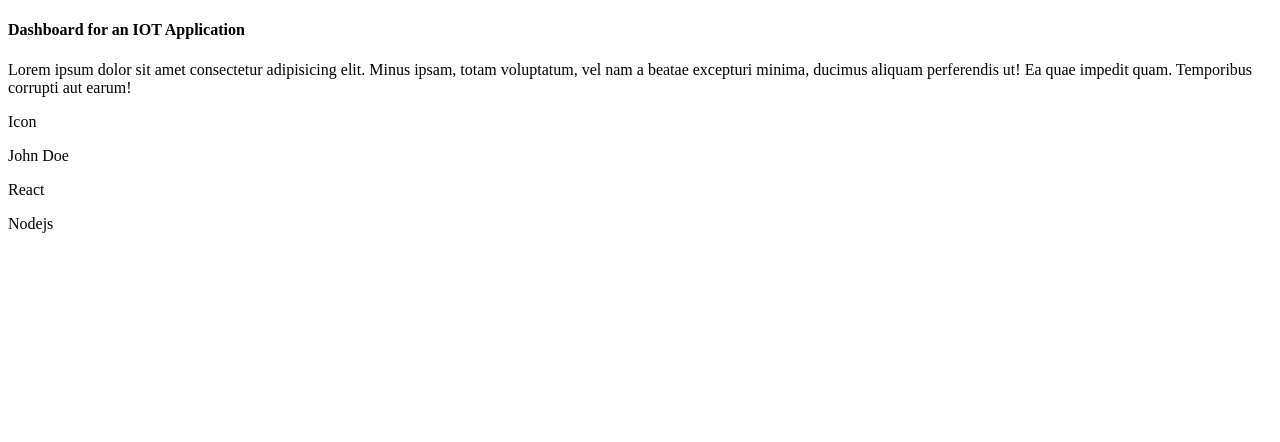
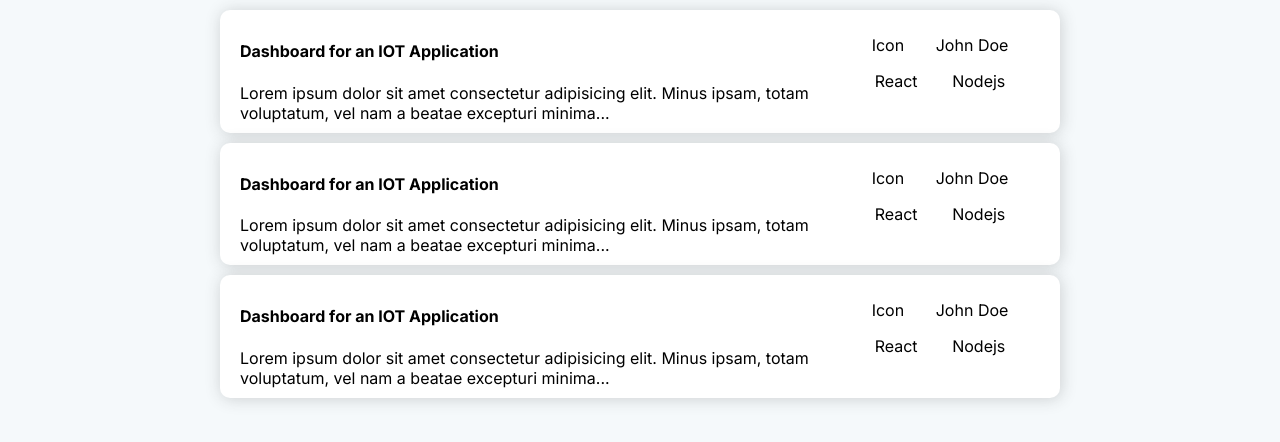
Before and after one commit to Ujjwal-here/Collab-Project-fronEnd, a Next.js app: page / in a window 1280 px wide. Shown: the top 442 px of the page. Built offline with nearby package versions, Linux system fonts and the light colour scheme.

Commit message:
Fixed css files, and added styles for card

```diff
--- a/components/Card.jsx
+++ /dev/null
@@ -1,28 +0,0 @@
-
-
-const Card = () => {
-    return (
-        <div className="card-main">
-            <div className="card-c-1">
-                <h4>Dashboard for an IOT Application</h4>
-                <p className="card-description">
-                    Lorem ipsum dolor sit amet consectetur adipisicing elit. Minus ipsam,
-                    totam voluptatum, vel nam a beatae excepturi minima,
-                    ducimus aliquam perferendis ut! Ea quae impedit quam.
-                    Temporibus corrupti aut earum!
-            </p>
-            </div>
-            <div className="card-c-2">
-                <div className="">
-                    <span>Icon</span>
-                    <p>John Doe</p>
-                </div>
-                <div>
-                    <p>React</p>
-                    <p>Nodejs</p>
-                </div>
-            </div>
-        </div>
-    )
-}
-export default Card
--- a/pages/index.js
+++ /dev/null
@@ -1,7 +0,0 @@
-import Card from '../components/Card'
-
-export default function Home() {
-  return (
-    <Card />
-  )
-}
--- /dev/null
+++ b/public/css/styles.css
@@ -0,0 +1,6 @@
+@import url("https://fonts.googleapis.com/css2?family=Inter:wght@200..900&display=swap");
+
+body {
+    font-family: Inter;
+    background-color: #f5f9fb;
+}
--- /dev/null
+++ b/src/components/Cards.js
@@ -0,0 +1,13 @@
+import Card from "./Cards/Card";
+
+const Cards = () => {
+    return (
+        <>
+            <Card />
+            <Card />
+            <Card />
+        </>
+    );
+};
+
+export default Cards;
--- /dev/null
+++ b/src/components/Cards/Card.jsx
@@ -0,0 +1,25 @@
+import styles from "./Card.module.css";
+import Tags from "./Tags";
+
+const Card = () => {
+    return (
+        <div className={styles.cardMain}>
+            <div className={styles.cardCol1}>
+                <h4>Dashboard for an IOT Application</h4>
+                <div className={styles.cardDescription}>
+                    Lorem ipsum dolor sit amet consectetur adipisicing elit.
+                    Minus ipsam, totam voluptatum, vel nam a beatae excepturi
+                    minima...
+                </div>
+            </div>
+            <div className={styles.cardCol2}>
+                <div className={styles.userInfo}>
+                    <span>Icon</span>
+                    <span>John Doe</span>
+                </div>
+                <Tags />
+            </div>
+        </div>
+    );
+};
+export default Card;
--- /dev/null
+++ b/src/components/Cards/Card.module.css
@@ -0,0 +1,39 @@
+.cardMain {
+    display: flex;
+    width: 800px;
+    margin: 10px auto;
+    justify-content: space-between;
+    align-items: center;
+    background-color: #fff;
+    border-radius: 10px;
+    padding: 10px 20px;
+    -webkit-box-shadow: 1px 1px 16px 0px rgba(50, 50, 50, 0.205);
+    -moz-box-shadow: 1px 1px 16px 0px rgba(50, 50, 50, 0.205);
+    box-shadow: 1px 1px 16px 0px rgba(50, 50, 50, 0.205);
+}
+
+.cardCol1 {
+    display: flex;
+    flex: 3;
+    flex-direction: column;
+    justify-content: space-evenly;
+}
+.cardCol2 {
+    display: flex;
+    flex: 1;
+    flex-direction: column;
+}
+
+.tags {
+    display: flex;
+    justify-content: space-evenly;
+}
+
+.userInfo {
+    display: flex;
+    justify-content: space-evenly;
+}
+
+.cardDescription {
+    display: block;
+}
--- /dev/null
+++ b/src/components/Cards/Tags.js
@@ -0,0 +1,12 @@
+import styles from "./Card.module.css";
+
+const Tags = () => {
+    return (
+        <div className={styles.tags}>
+            <p>React</p>
+            <p>Nodejs</p>
+        </div>
+    );
+};
+
+export default Tags;
--- /dev/null
+++ b/src/pages/_app.js
@@ -0,0 +1,6 @@
+import "../../public/css/styles.css";
+
+// This default export is required in a new `pages/_app.js` file.
+export default function MyApp({ Component, pageProps }) {
+    return <Component {...pageProps} />;
+}
--- /dev/null
+++ b/src/pages/index.js
@@ -0,0 +1,9 @@
+import Cards from "../components/Cards";
+
+export default function Home() {
+    return (
+        <>
+            <Cards />
+        </>
+    );
+}
```
Also changed, not shown: public/styles.css (deleted), src/pages/api/hello.js (renamed from pages/api/hello.js).
